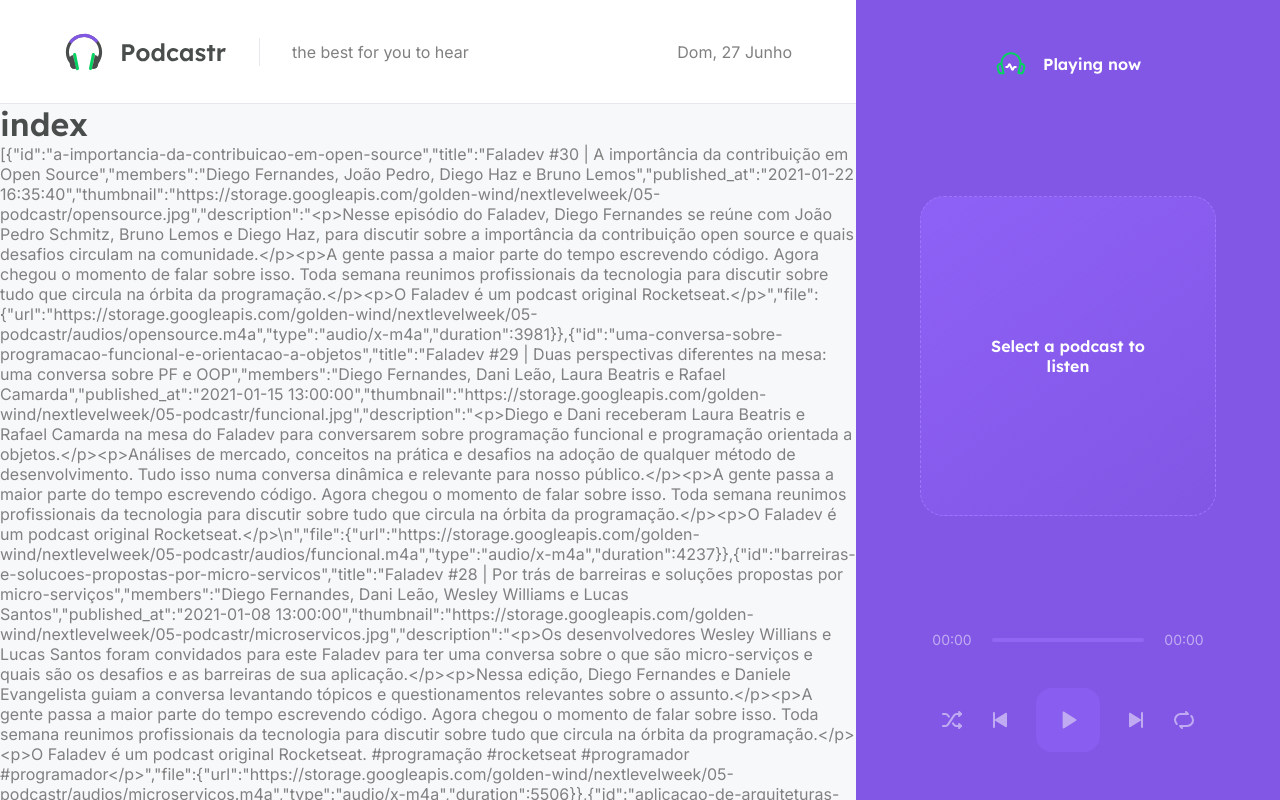
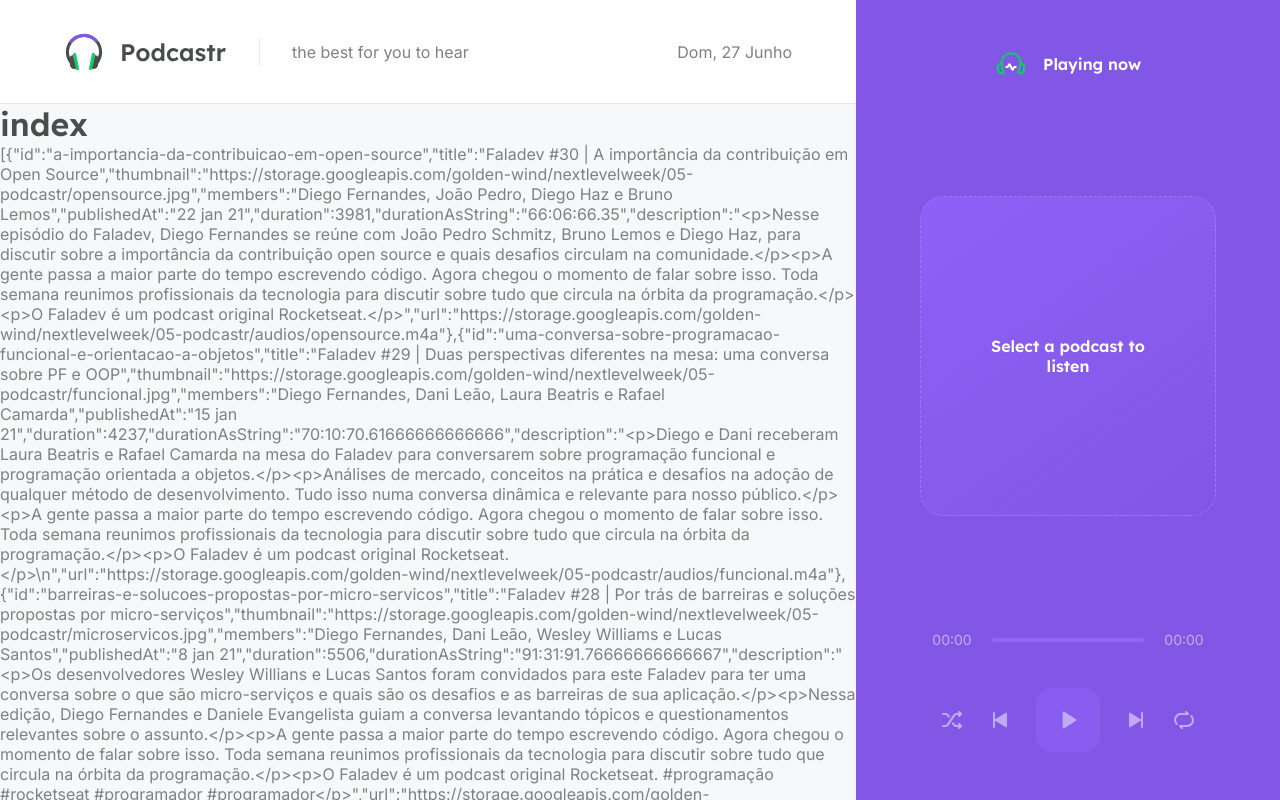
Before and after one commit to andersonmarquees/Podfutcastr, a Next.js app: page / in a window 1280 px wide. Shown: the top 800 px of the page. Built offline with nearby package versions, Linux system fonts and the light colour scheme; data requests are answered from the project's data file.

Commit message:
fecth data from api and format data

```diff
--- a/package.json
+++ b/package.json
@@ -10,6 +10,7 @@
     "server": "json-server server.json -w -d 750 -p 3333"
   },
   "dependencies": {
+    "axios": "^0.21.1",
     "date-fns": "^2.22.1",
     "next": "11.0.1",
     "react": "17.0.2",
--- a/src/pages/index.tsx
+++ b/src/pages/index.tsx
@@ -1,4 +1,26 @@
-export default function Home(props): JSX.Element {
+import { GetStaticProps } from "next";
+import { format, parseISO } from "date-fns";
+import ptBR from "date-fns/locale/pt-BR";
+import { api } from "../services/api";
+import { convertDurationToTimeString } from "../utils/convertDurationToTimeString";
+
+type Episode = {
+  id: string;
+  title: string;
+  thumbnail: string;
+  description: string;
+  members: string;
+  duration: number;
+  durationAsString: string;
+  url: string;
+  publishedAt: string;
+};
+
+type HomeProps = {
+  episodes: Array<Episode>;
+};
+
+export default function Home(props: HomeProps): JSX.Element {
   return (
     <div>
       <h1>index</h1>
@@ -7,14 +29,33 @@
   );
 }
 
-export async function getStaticProps() {
-  const response = fetch("http://localhost:3333/episodes");
-  const data = await (await response).json();
+export const getStaticProps: GetStaticProps = async () => {
+  const { data } = await api.get("episodes", {
+    params: {
+      _limit: 12,
+      _sort: "published_at",
+      _order: "desc",
+    },
+  });
+
+  const episodes = data.map((episode) => {
+    return {
+      id: episode.id,
+      title: episode.title,
+      thumbnail: episode.thumbnail,
+      members: episode.members,
+      publishedAt: format(parseISO(episode.published_at), "d MMM yy", { locale: ptBR }),
+      duration: Number(episode.file.duration),
+      durationAsString: convertDurationToTimeString(Number(episode.file.duration)),
+      description: episode.description,
+      url: episode.file.url,
+    };
+  });
 
   return {
     props: {
-      episodes: data,
+      episodes,
     },
     revalidate: 60 * 60 * 8,
   };
-}
+};
--- /dev/null
+++ b/src/services/api.ts
@@ -0,0 +1,5 @@
+import axios from "axios";
+
+export const api = axios.create({
+  baseURL: "http://localhost:3333/",
+});
--- /dev/null
+++ b/src/utils/convertDurationToTimeString.ts
@@ -0,0 +1,11 @@
+export function convertDurationToTimeString(duration: number): string {
+  const hours = Math.floor(duration / 60);
+  const minutes = Math.floor((duration % 3600) / 60);
+  const seconds = duration / 60;
+
+  const timeString = [hours, minutes, seconds]
+    .map((unit) => String(unit).padStart(2, "0"))
+    .join(":");
+
+  return timeString;
+}
```
Also changed, not shown: 1 other file (tests, documents, lock files or other folders).
